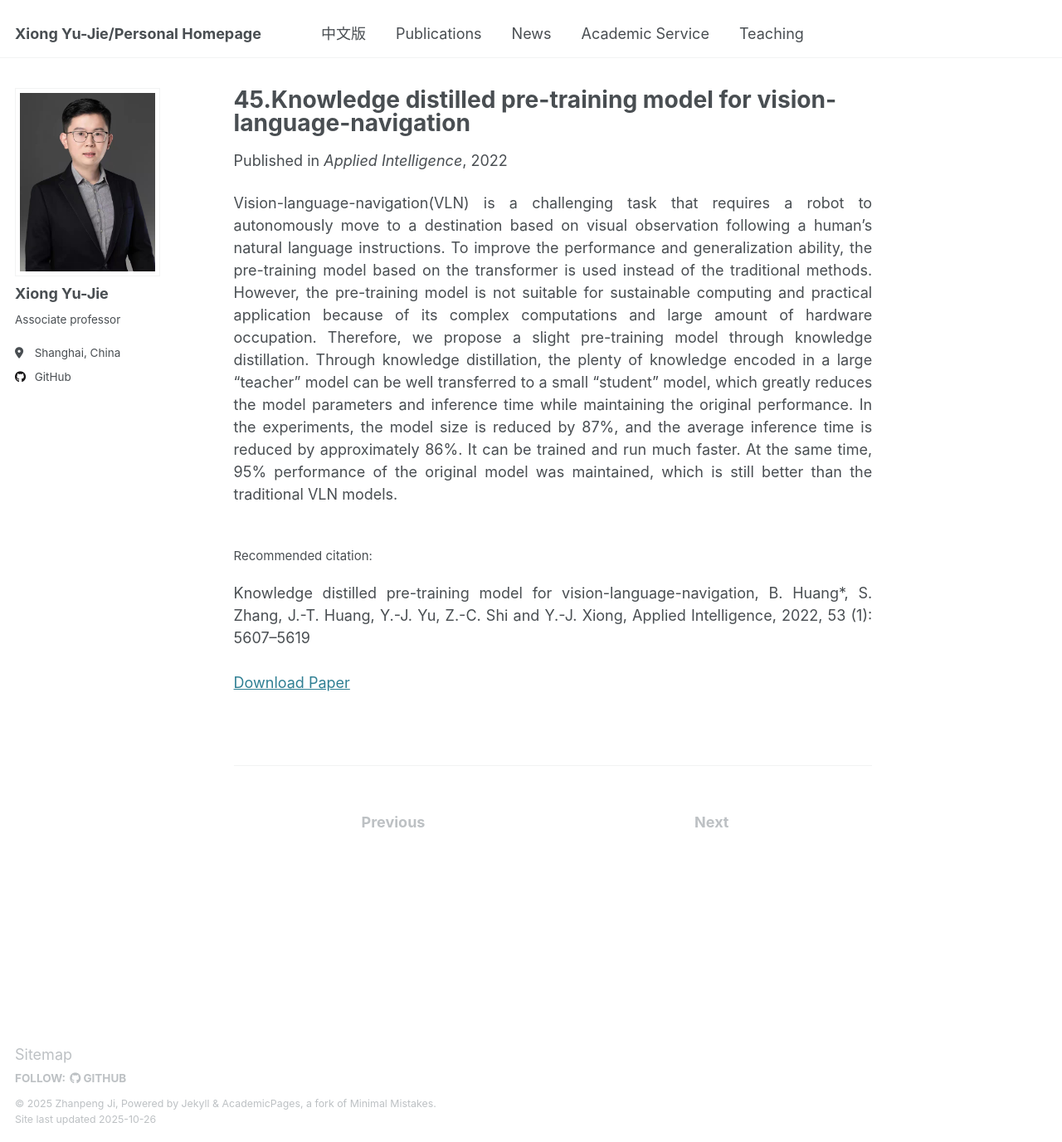
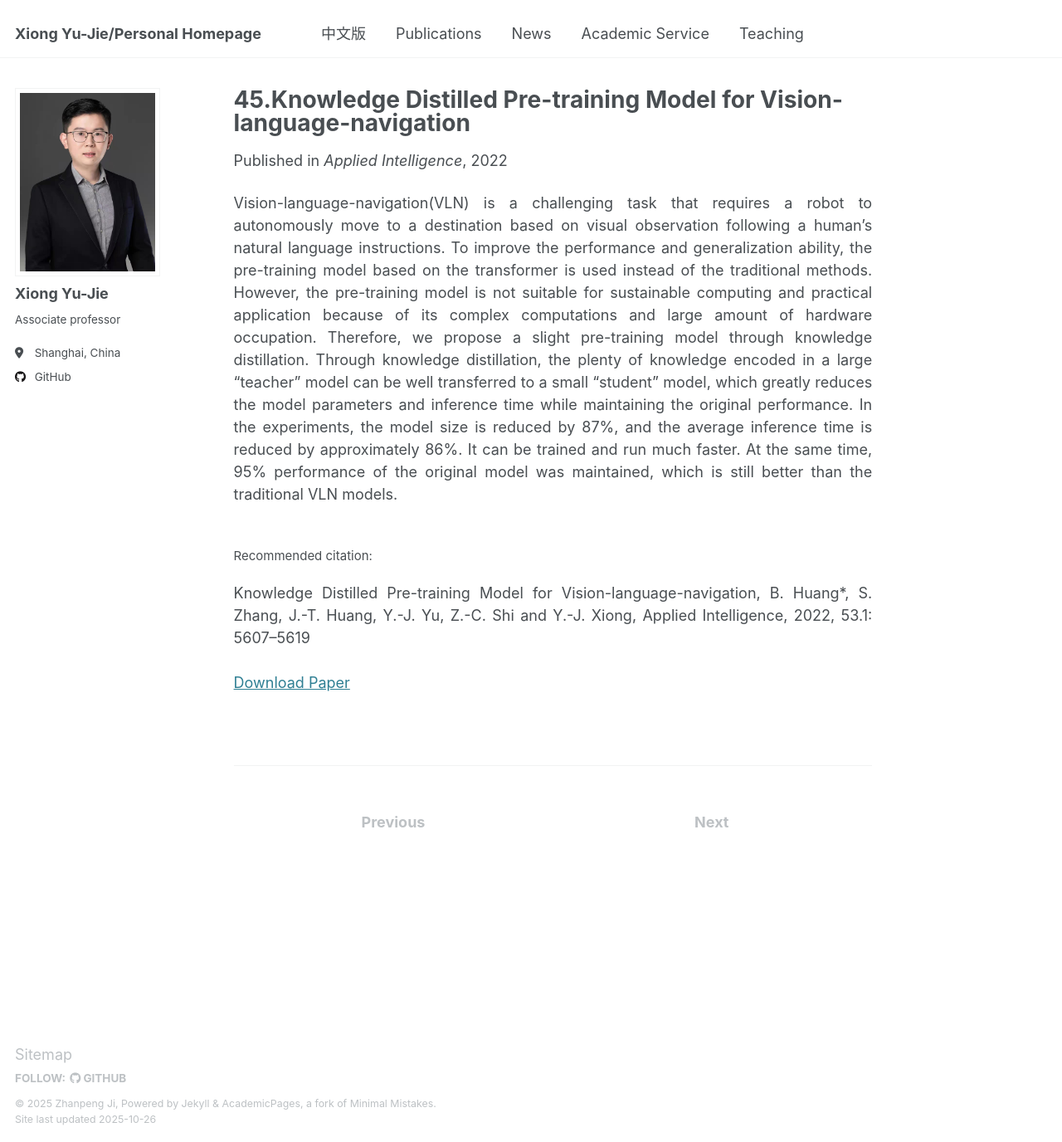
Before and after one commit to X-Lab-CN/introduce, a Jekyll site: the page built from _publications/2022-05-17-paper-title-number-1.md, in a window 1280 px wide and 1376 px high. Shown: the whole window at 83% size. Built offline with Jekyll 4.4.1, drawn with Linux system fonts in a browser that asks for light colours.

Commit message:
Update 2022-05-17-paper-title-number-1.md

```diff
--- a/_publications/2022-05-17-paper-title-number-1.md
+++ b/_publications/2022-05-17-paper-title-number-1.md
@@ -1,5 +1,5 @@
 ---
-title: "45.Knowledge distilled pre-training model for vision-language-navigation"
+title: "45.Knowledge Distilled Pre-training Model for Vision-language-navigation"
 collection: publications
 category: 2022
 permalink: /publication/2022-05-17-paper-title-number-1
@@ -7,7 +7,7 @@ excerpt: '<div style="text-align: justify;">The paper presents a knowledge - dis
 date: 2022-05-17
 venue: 'Applied Intelligence'
 paperurl: 'http://xiongyujie.cn/files/Knowledge_distilled_pre-training_model_for_vision-language-navigation.pdf'
-citation: '<br/><div style="text-align: justify;">Knowledge distilled pre-training model for vision-language-navigation, B. Huang*, S. Zhang, J.-T. Huang, Y.-J. Yu, Z.-C. Shi and Y.-J. Xiong, Applied Intelligence, 2022, 53 (1): 5607–5619</div>'
+citation: '<br/><div style="text-align: justify;">Knowledge Distilled Pre-training Model for Vision-language-navigation, B. Huang*, S. Zhang, J.-T. Huang, Y.-J. Yu, Z.-C. Shi and Y.-J. Xiong, Applied Intelligence, 2022, 53.1: 5607–5619</div>'
 ---
 
 <div style="text-align: justify;">Vision-language-navigation(VLN) is a challenging task that requires a robot to autonomously move to a destination based on visual observation following a human’s natural language instructions. To improve the performance and generalization ability, the pre-training model based on the transformer is used instead of the traditional methods. However, the pre-training model is not suitable for sustainable computing and practical application because of its complex computations and large amount of hardware occupation. Therefore, we propose a slight pre-training model through knowledge distillation. Through knowledge distillation, the plenty of knowledge encoded in a large “teacher” model can be well transferred to a small “student” model, which greatly reduces the model parameters and inference time while maintaining the original performance. In the experiments, the model size is reduced by 87%, and the average inference time is reduced by approximately 86%. It can be trained and run much faster. At the same time, 95% performance of the original model was maintained, which is still better than the traditional VLN models.</div>
```
